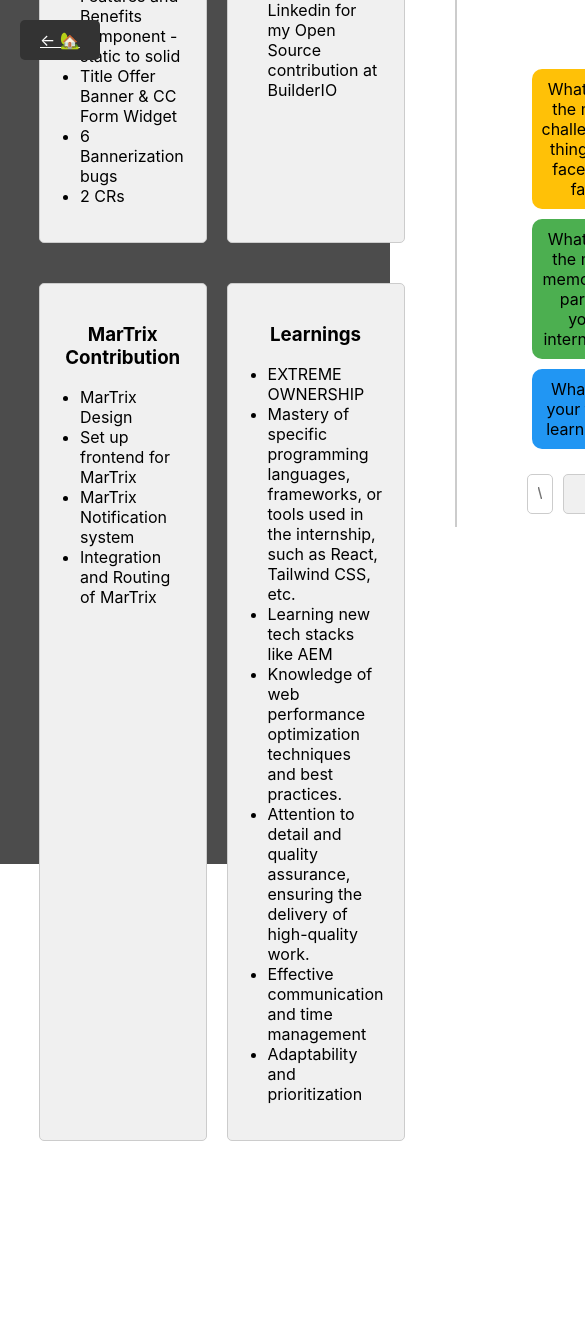
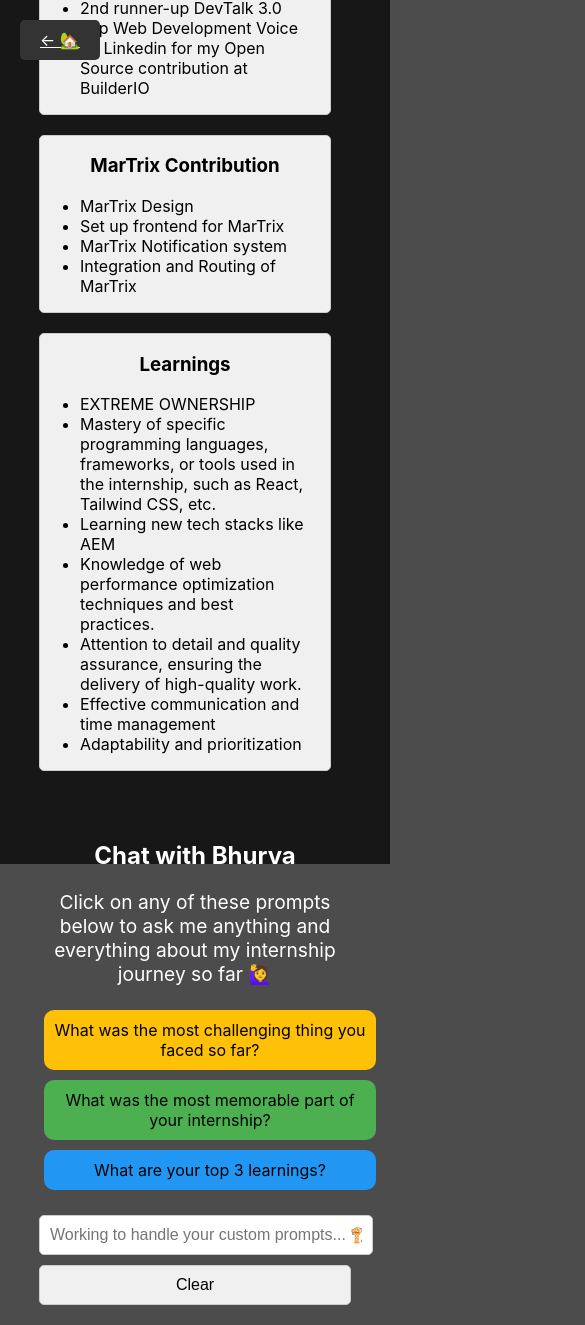
Before and after one commit to Bhurva6/bhurvabyte24, a React (Create React App) app: page /final-report in a window 390 px wide. Shown: the top 1325 px of the page, 585 px wide, since content can reach past the window. Before the commit the page ends 1161 px from the top, so only its background shows below. Built offline with nearby package versions, Linux system fonts and the light colour scheme.

Commit message:
responsive

```diff
--- a/src/FinalReportPage.css
+++ b/src/FinalReportPage.css
@@ -1,3 +1,19 @@
+/* Styles for h2 and p tags */
+.report-column h2{
+  color: white;
+  text-align: center; /* Center align text */
+
+}
+.report-column p {
+  color: white;
+  text-align: center; /* Center align text */
+
+}
+
+body {
+  background-color: rgba(0, 0, 0, 0.7); /* Adjust the background color */
+}
+
 .report-container {
   display: flex;
   flex-direction: column;
@@ -8,6 +24,7 @@
   padding-bottom: 20px; /* Add some bottom padding to prevent content from sticking to the bottom */
   background-color: rgba(0, 0, 0, 0.7);
 }
+
 .home-button {
   position: absolute;
   top: 20px;
@@ -23,29 +40,32 @@
 .report-grid {
   display: grid;
   grid-template-columns: repeat(2, 1fr);
-  grid-gap: 20px;
+  grid-gap: 10px;
   margin-right: 20px;
   margin-left: 0;
 }
 
 .report-box {
   width: 100%;
-  margin-bottom: 20px;
+  margin-bottom: 10px; /* Adjusted margin-bottom */
   background-color: #f0f0f0;
   border: 1px solid #ccc;
   border-radius: 5px;
   padding: 20px;
   box-sizing: border-box;
+  padding-top: 0;
+  padding-bottom: 0;
 }
 
 .report-box h2 {
   color: #333;
+  margin-top: 20px;
 }
-
 
 .report-box p {
   color: #666;
 }
+
 .report-box ul {
   padding-left: 20px;
 }
@@ -54,20 +74,11 @@
   text-align: left; /* Align text to the left */
 }
 
-
-
-
 .report-content {
   display: flex;
   flex-direction: row;
   justify-content: space-around;
   width: 80%; /* Adjust the width as needed */
-}
-
-.report-column h2,
-.report-column p {
-
-  color: white;
 }
 
 .report-divider {
@@ -89,6 +100,7 @@
   justify-content: space-between;
   margin-bottom: 10px;
 }
+
 .prompt {
   padding: 10px;
   margin: 5px;
@@ -108,6 +120,7 @@
 .prompt:nth-child(3) {
   background-color: #2196F3; /* Blue */
 }
+
 .selected-prompts {
   display: flex;
   flex-direction: column;
@@ -135,6 +148,7 @@
   border-radius: 5px;
   font-size: 16px;
 }
+
 .clear-button {
   padding: 10px 20px;
   margin-left: 10px; /* Add margin to separate from the input box */
@@ -144,3 +158,48 @@
   border-radius: 5px;
   cursor: pointer;
 }
+
+/* Adjustments for smaller screens */
+@media only screen and (max-width: 768px) {
+  .report-content {
+    flex-direction: column;
+    align-items: center;
+  }
+
+  .report-divider {
+    display: none; /* Hide the divider on smaller screens */
+  }
+
+  .report-column {
+    width: 100%; /* Occupy full width on smaller screens */
+    margin: 20px 0; /* Add margin for spacing */
+  }
+
+  .report-grid {
+    grid-template-columns: 1fr; /* Display as a single column */
+  }
+}
+
+/* Additional adjustments for even smaller screens */
+@media only screen and (max-width: 480px) {
+  .prompt-container {
+    flex-direction: column; /* Stack prompts vertically */
+  }
+
+  .prompt {
+    width: 100%; /* Occupy full width */
+  }
+
+  .input-container {
+    flex-direction: column; /* Stack input and clear button vertically */
+  }
+
+  .input-container input {
+    width: 100%; /* Occupy full width */
+  }
+
+  .clear-button {
+    margin-left: 0; /* Remove margin for the clear button */
+    margin-top: 10px; /* Add margin on top */
+  }
+}
--- a/src/FinalReportPage.js
+++ b/src/FinalReportPage.js
@@ -25,11 +25,11 @@
 
   return (
     <div className="report-container">
-      <a href="/" className="home-button">← 🏡</a>       <div className="report-content">
+      <a href="/" className="home-button">← 🏡</a>
+      <div className="report-content">
         <div className="report-column">
           <h2>My Report</h2>
           <p>Everything that I have done so far at a glance</p>
-          <div className="report-column">
           <div className="report-grid">
             <div className="report-box">
               <h3>XAOP R2 & R3 POD Contributions</h3>
@@ -40,7 +40,6 @@
 
                 <li>6 Bannerization bugs</li>
                 <li>2 CRs</li>
-
               </ul>
             </div>
             <div className="report-box">
@@ -57,7 +56,6 @@
                 <li>Set up frontend for MarTrix</li>
                 <li>MarTrix Notification system</li>
                 <li>Integration and Routing of MarTrix</li>
-
               </ul>
             </div>
             <div className="report-box">
@@ -68,23 +66,19 @@
                   Mastery of specific programming languages, frameworks, or tools used in the internship, such as React, Tailwind CSS, etc.
                 </li>
                 <li>Learning new tech stacks like AEM</li>
-                  <li>Knowledge of web performance optimization techniques and best practices.
-                  </li>
-                  <li>Attention to detail and quality assurance, ensuring the delivery of high-quality work.
-                  </li>
-                  <li> Effective communication and time management</li>
-                  <li> Adaptability and prioritization</li>
+                <li>Knowledge of web performance optimization techniques and best practices.</li>
+                <li>Attention to detail and quality assurance, ensuring the delivery of high-quality work.</li>
+                <li>Effective communication and time management</li>
+                <li>Adaptability and prioritization</li>
               </ul>
             </div>
           </div>
         </div>
-
-
-        </div>
         <div className="report-divider"></div>
         <div className="report-column">
           <h2>Chat with Bhurva</h2>
-          <p>Click on any of these prompts below to ask me anything and everything about my internship journey so far 🙋‍♀️</p>          <div className="chat-room">
+          <p>Click on any of these prompts below to ask me anything and everything about my internship journey so far 🙋‍♀️</p>
+          <div className="chat-room">
             {/* Display selected prompts */}
             <div className="selected-prompts">
               {selectedPrompts.map((response, index) => (
--- a/src/LandingPage.css
+++ b/src/LandingPage.css
@@ -8,6 +8,8 @@
   justify-content: center;
   background-size: cover;
   background-position: center;
+
+
 }
 
 .overlay {
@@ -91,3 +93,8 @@
 .landing-footer a:hover {
   text-decoration: underline; /* Underline on hover */
 }
+@media only screen and (max-width: 768px) {
+  .landing-container {
+    width: 90%; /* Adjust width for smaller screens */
+  }
+}
--- a/src/LandingPage.js
+++ b/src/LandingPage.js
@@ -32,7 +32,7 @@
       </div>
       <footer className="landing-footer">
         <p>Only a real web dev would make their performance report as a webpage 😎 <br></br>
-          Made with ❤️+🔥+☕️ by <a href="https://www.linkedin.com/in/bhurvasharma/"><u>Bhurva Sharma</u></a>.<br></br>
+          Made with ❤️+🔥+☕️ by <a href="https://linktr.ee/bhurva"><u>Bhurva Sharma</u></a>.<br></br>
           © 2024 All rights reserved.</p>
       </footer>
       </div>
```
Lines whose indentation alone changed are shown as unchanged.
